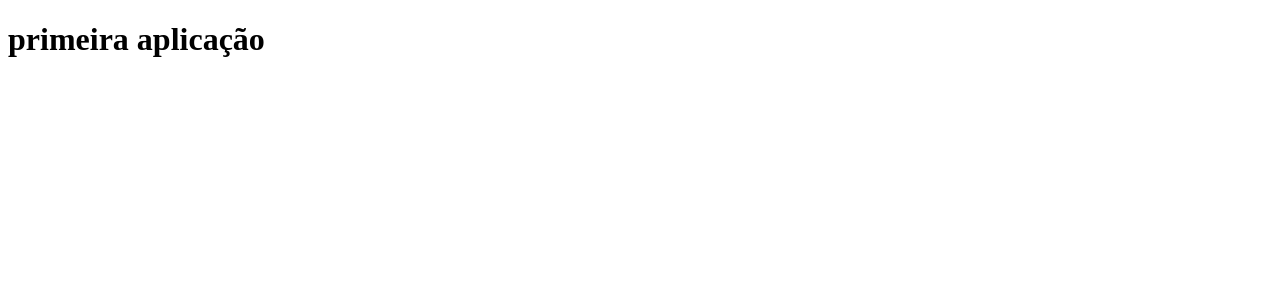
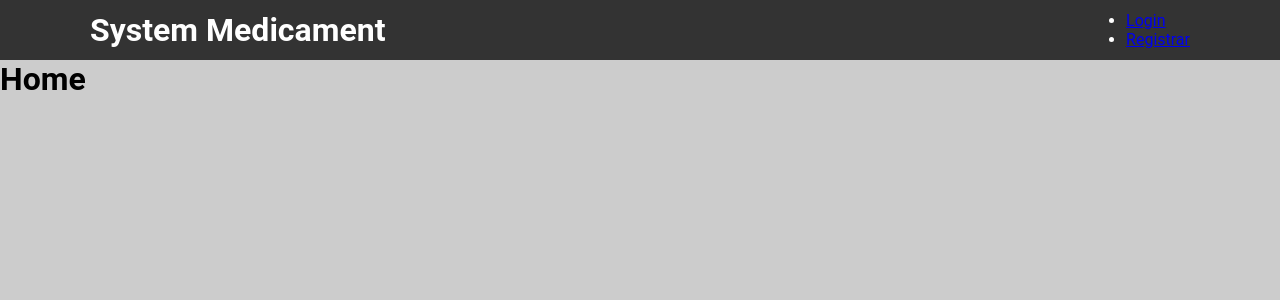
Before and after one commit to desen-eduardo/Gertrudes, a React (Create React App) app in the folder front-end/: page / in a window 1280 px wide. Shown: the top 300 px of the page. Built offline with nearby package versions, Linux system fonts and the light colour scheme.

Commit message:
configurando o styled-components global, criando header , route de login e home

```diff
--- a/front-end/package.json
+++ b/front-end/package.json
@@ -8,7 +8,9 @@
     "@testing-library/user-event": "^12.1.10",
     "react": "^17.0.2",
     "react-dom": "^17.0.2",
+    "react-router-dom": "^5.3.0",
     "react-scripts": "4.0.3",
+    "styled-components": "^5.3.1",
     "web-vitals": "^1.0.1"
   },
   "scripts": {
--- a/front-end/src/App.css
+++ /dev/null
@@ -1,38 +0,0 @@
-.App {
-  text-align: center;
-}
-
-.App-logo {
-  height: 40vmin;
-  pointer-events: none;
-}
-
-@media (prefers-reduced-motion: no-preference) {
-  .App-logo {
-    animation: App-logo-spin infinite 20s linear;
-  }
-}
-
-.App-header {
-  background-color: #282c34;
-  min-height: 100vh;
-  display: flex;
-  flex-direction: column;
-  align-items: center;
-  justify-content: center;
-  font-size: calc(10px + 2vmin);
-  color: white;
-}
-
-.App-link {
-  color: #61dafb;
-}
-
-@keyframes App-logo-spin {
-  from {
-    transform: rotate(0deg);
-  }
-  to {
-    transform: rotate(360deg);
-  }
-}
--- a/front-end/src/App.js
+++ b/front-end/src/App.js
@@ -1,8 +1,15 @@
-import './App.css';
+import {BrowserRouter} from 'react-router-dom';
+import Routes from './Routes';
+import GlobalStyled from './styles/GlobalStyled';
 
 function App() {
   return (
-    <h1>primeira aplicação</h1>
+    <>
+      <GlobalStyled />
+      <BrowserRouter>
+        <Routes />
+      </BrowserRouter>
+    </>
   );
 }
 
--- /dev/null
+++ b/front-end/src/Components/Header/index.js
@@ -0,0 +1,19 @@
+import {HeaderPage} from './styled';
+
+const Header = () => {
+    return(
+        <HeaderPage>
+            <div className="container">
+                <h1>System Medicament</h1>
+                <div className="menu">
+                    <ul>
+                        <li><a href="#">Login</a></li>
+                        <li><a href="#">Registrar</a></li>
+                    </ul>
+                </div>
+            </div>
+        </HeaderPage>
+    );
+}
+
+export default Header;
--- /dev/null
+++ b/front-end/src/Components/Header/styled.js
@@ -0,0 +1,19 @@
+import styled from 'styled-components';
+
+export const HeaderPage = styled.div`
+    width:100%;
+    height: 60px;
+    background: #333;
+
+    .container{
+        max-width: 1100px;
+        width:100%;
+        height: 60px;
+        margin: 0 auto;
+        display: flex;
+        align-items: center;
+        color: #fff;
+        justify-content: space-between;
+
+    }
+`;
--- /dev/null
+++ b/front-end/src/Components/Input/index.js
@@ -0,0 +1,6 @@
+
+const Input = () => {
+    return(
+        <input type="text" />
+    )
+}
--- /dev/null
+++ b/front-end/src/Page/Home/index.js
@@ -0,0 +1,8 @@
+
+const Home = ()=> {
+    return(
+        <h1>Home</h1>
+    );
+}
+
+export default Home;
--- /dev/null
+++ b/front-end/src/Page/Login/index.js
@@ -0,0 +1,8 @@
+
+const Login = ()=> {
+    return(
+        <h1>Login</h1>
+    );
+}
+
+export default Login;
--- /dev/null
+++ b/front-end/src/Routes.js
@@ -0,0 +1,22 @@
+import React from "react";
+import { Switch,Route } from "react-router-dom";
+
+import Header from './Components/Header';
+import Login from './Page/Login';
+import Home from './Page/Home';
+
+export default () => {
+    return(
+        <>
+            <Header />
+            <Switch>
+                <Route exact path="/">
+                    <Home />
+                </Route>
+                <Route exact path="/login">
+                    <Login />
+                </Route>
+            </Switch>
+        </>
+    );
+}
--- /dev/null
+++ b/front-end/src/styles/GlobalStyled.js
@@ -0,0 +1,15 @@
+import {createGlobalStyle} from 'styled-components';
+
+export default createGlobalStyle`
+@import url('https://fonts.googleapis.com/css2?family=Roboto:wght@300;500;700&display=swap');
+
+    *{
+        margin: 0;
+        padding: 0;
+    }
+
+    html,body {
+        background: #ccc;
+        font-family: 'Roboto', sans-serif;
+    }
+`;
```
Also changed, not shown: 1 other file (tests, documents, lock files or other folders).
